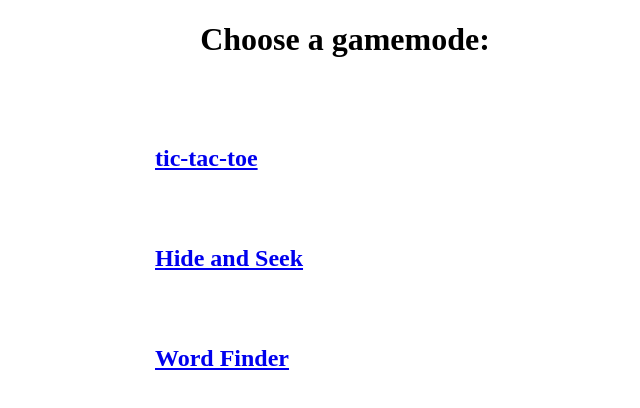
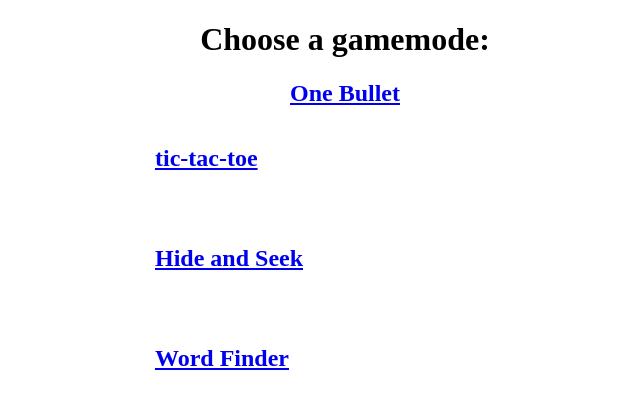
Before and after one commit to Primogeniturian/Primogeniturian.github.io, a plain HTML site: page index.html in a window 1280 px wide. Shown: the whole page, without its empty margins (295-935 px from the left). Drawn offline with Linux system fonts and the light colour scheme.

Commit message:
Update index.html

```diff
--- a/index.html
+++ b/index.html
@@ -12,6 +12,7 @@
 <h2 class="b"><a href="Hide_and_Seek.html">Hide and Seek</a></h2>
 <h2 class="c"><a href='Word_Finder.html'>Word Finder</a></h2>
 <h2 class="a"><a href='Xes and Oes'>tic-tac-toe</a></h2>
+    <h2 class="d"><a href='ONe_shOT'>One Bullet</a></h2>
 
 </body>
 </html>
```
